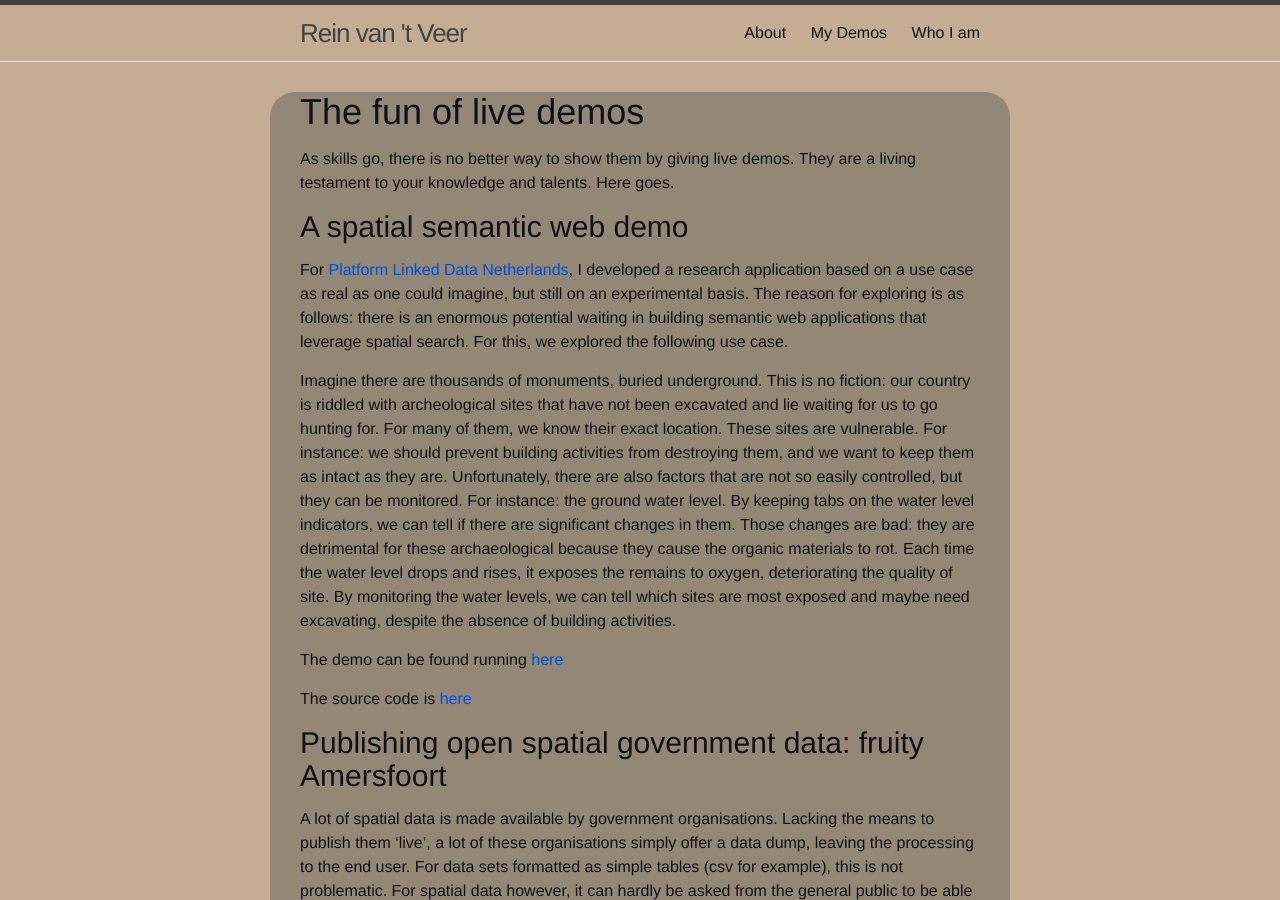
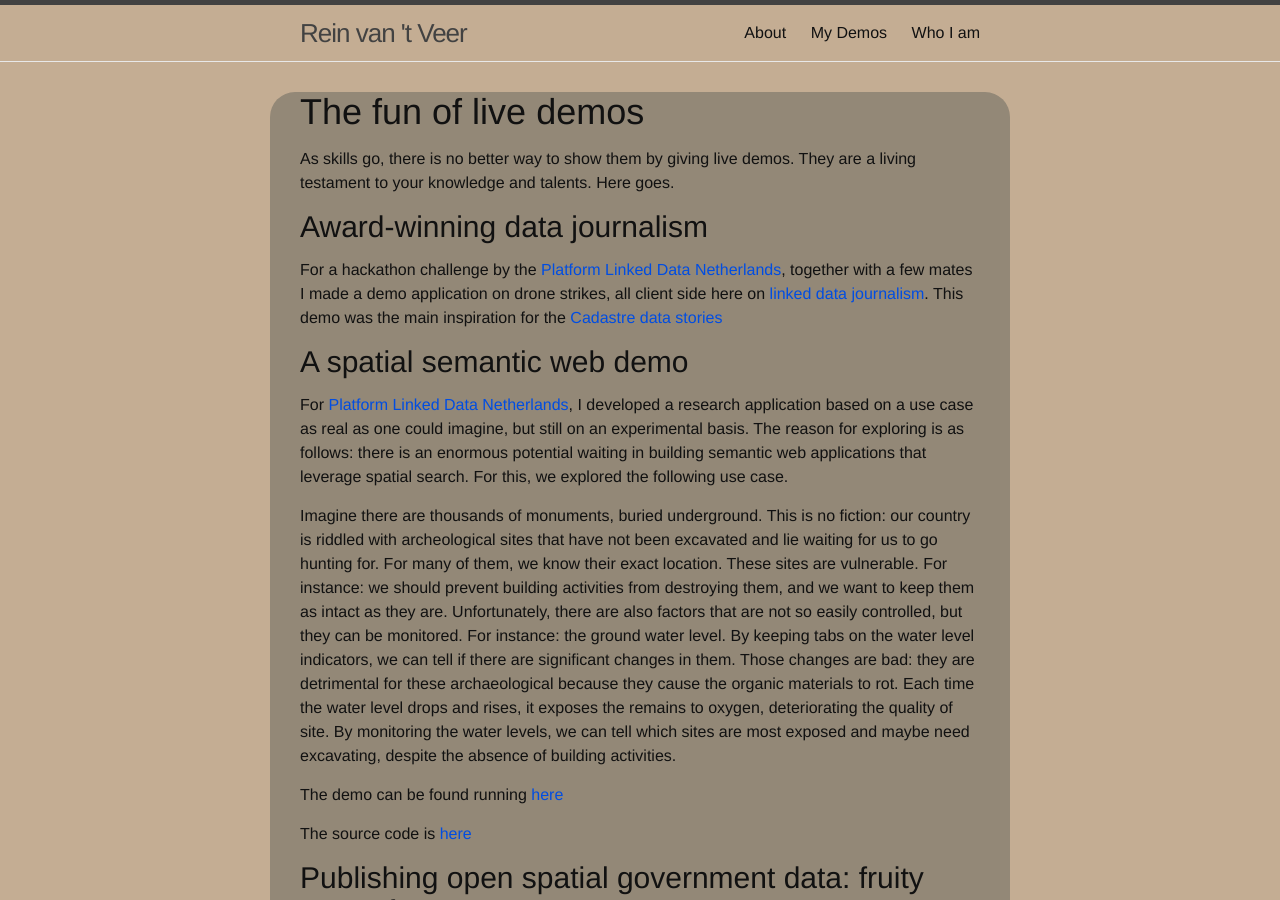
Before and after one commit to reinvantveer/reinvantveer.github.io, a Jekyll site: the page built from demo.md, in a window 1280 px wide and 900 px high. Built offline with Jekyll 4.4.1, drawn with Linux system fonts in a browser that asks for light colours; comment, search, counter and statistics services are not loaded.

Commit message:
Add linked data journalism

```diff
--- a/demo.md
+++ b/demo.md
@@ -6,8 +6,11 @@ layout: default
 # The fun of live demos
 As skills go, there is no better way to show them by giving live demos. They are a living testament to your knowledge and talents. Here goes.
 
+## Award-winning data journalism
+For a hackathon challenge by the [Platform Linked Data Netherlands](http://www.pldn.nl), together with a few mates I made a demo application on drone strikes, all client side here on [linked data journalism](https://linkeddatajournalism.github.io). This demo was the main inspiration for the [Cadastre data stories](https://data.labs.pdok.nl/stories/)
+
 ## A spatial semantic web demo
-For [Platform Linked Data Netherlands](http:www.pilod.nl), I developed a research application based on a use case as real as one could imagine, but still on an experimental basis. The reason for exploring is as follows: there is an enormous potential waiting in building semantic web applications that leverage spatial search. For this, we explored the following use case.
+For [Platform Linked Data Netherlands](http://www.pldn.nl), I developed a research application based on a use case as real as one could imagine, but still on an experimental basis. The reason for exploring is as follows: there is an enormous potential waiting in building semantic web applications that leverage spatial search. For this, we explored the following use case.
 
 Imagine there are thousands of monuments, buried underground. This is no fiction: our country is riddled with archeological sites that have not been excavated and lie waiting for us to go hunting for. For many of them, we know their exact location. These sites are vulnerable. For instance: we should prevent building activities from destroying them, and we want to keep them as intact as they are. Unfortunately, there are also factors that are not so easily controlled, but they can be monitored. For instance: the ground water level. By keeping tabs on the water level indicators, we can tell if there are significant changes in them. Those changes are bad: they are detrimental for these archaeological because they cause the organic materials to rot. Each time the water level drops and rises, it exposes the remains to oxygen, deteriorating the quality of site. By monitoring the water levels, we can tell which sites are most exposed and maybe need excavating, despite the absence of building activities.
 
```
